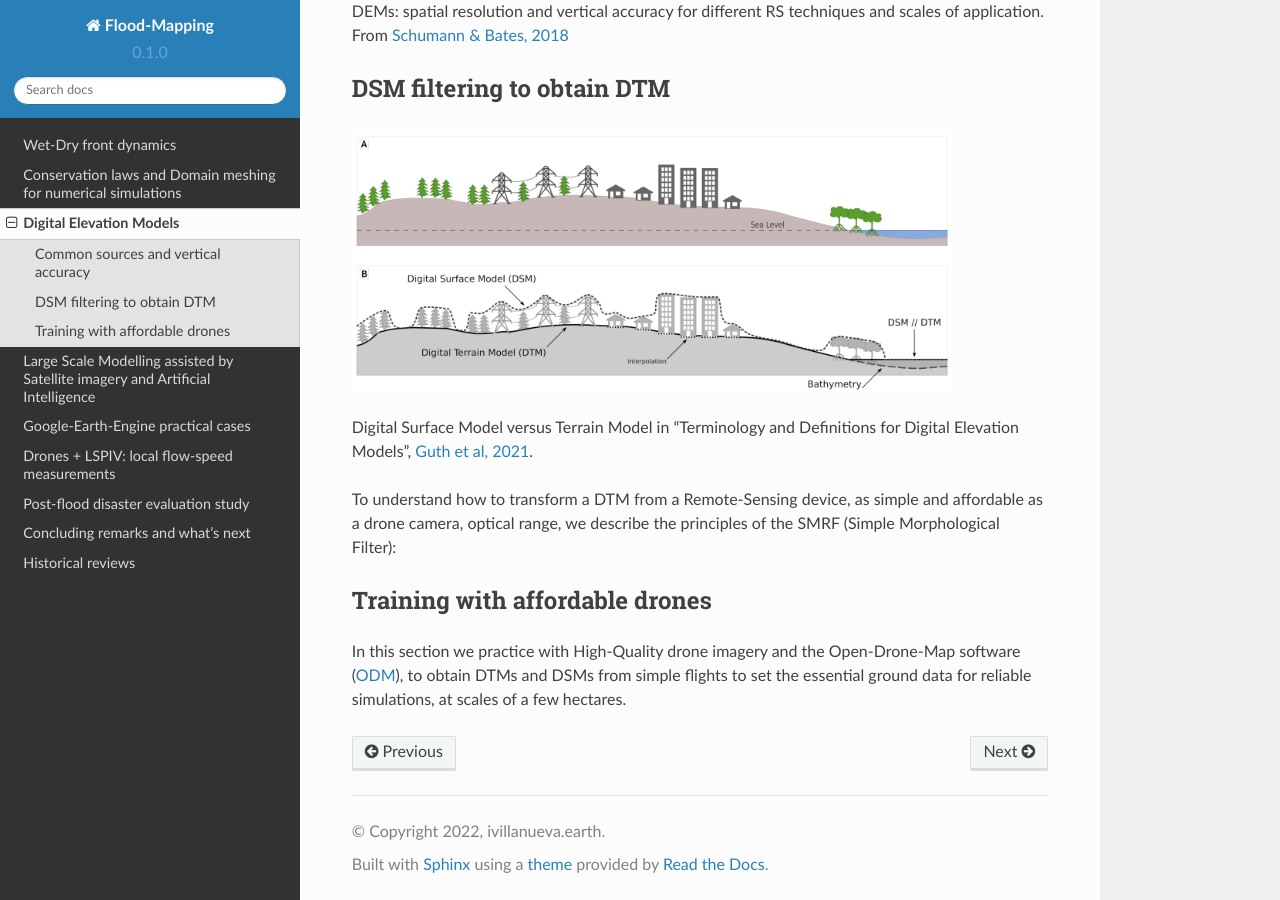
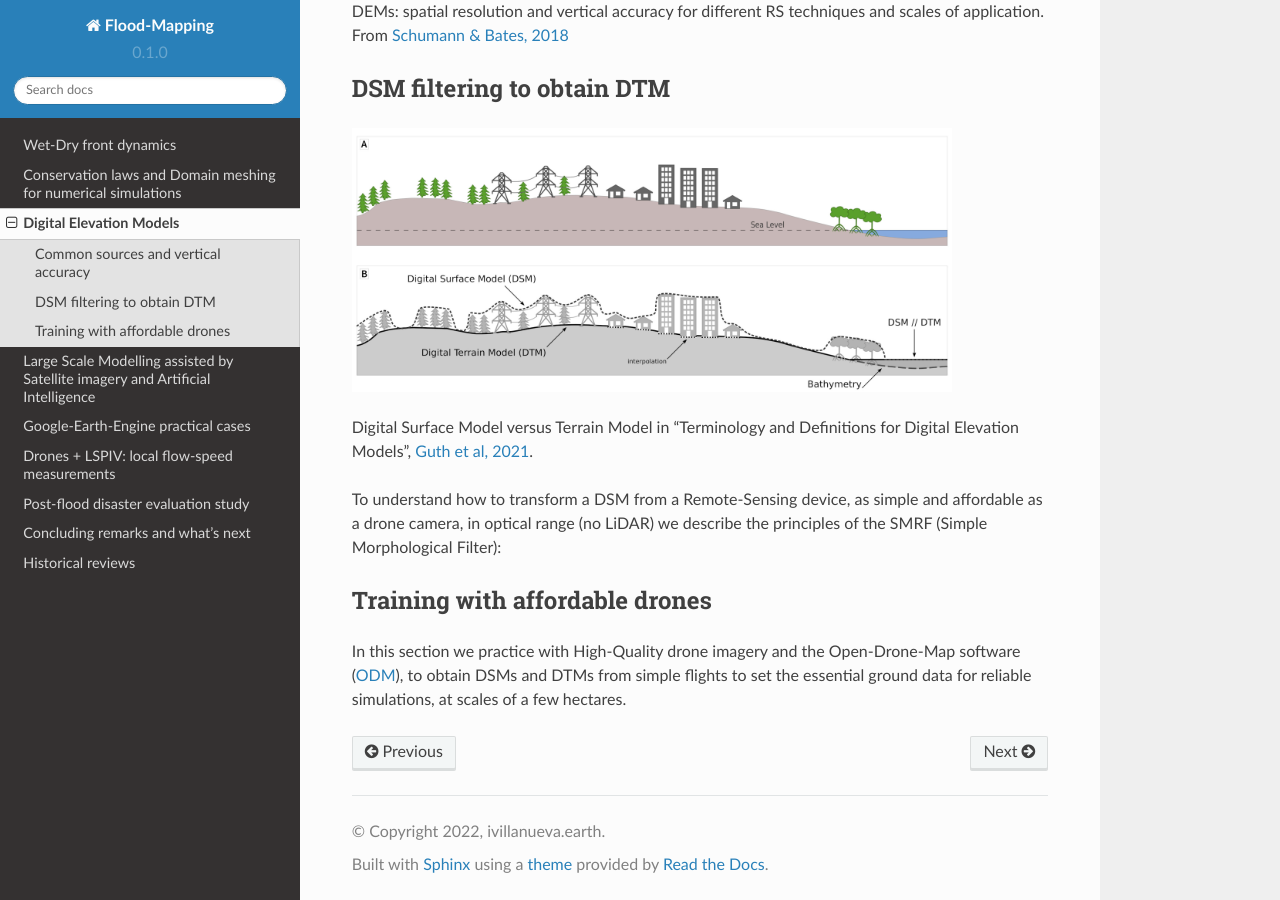
Before and after one commit to ivillamadrid/FloodMapping, a Sphinx documentation site: the page built from docs/source/dem.rst, in a window 1280 px wide and 900 px high, scrolled down 537 px. Built offline with Sphinx 7.4.7 and the Read the Docs theme 2.0.0, drawn with Linux system fonts in a browser that asks for light colours.

Commit message:
Update dem.rst

```diff
--- a/docs/source/dem.rst
+++ b/docs/source/dem.rst
@@ -27,7 +27,7 @@ Digital Surface Model versus Terrain Model in "Terminology and Definitions for D
 
 .. _Guth et al, 2021: https://doi.org/10.3390/rs13183581
 
-To understand how to transform a DTM from a Remote-Sensing device, as simple and affordable as a drone camera, optical range,
+To understand how to transform a DSM from a Remote-Sensing device, as simple and affordable as a drone camera, in optical range (no LiDAR)
 we describe the principles of the SMRF (Simple Morphological Filter):
 
 
@@ -35,7 +35,7 @@ we describe the principles of the SMRF (Simple Morphological Filter):
 Training with affordable drones
 -------------------------------
 
-In this section we practice with High-Quality drone imagery and the Open-Drone-Map software (`ODM`_), to obtain DTMs and DSMs from simple flights to
+In this section we practice with High-Quality drone imagery and the Open-Drone-Map software (`ODM`_), to obtain DSMs and DTMs from simple flights to
 set the essential ground data for reliable simulations, at scales of a few hectares.
 
 .. _ODM: https://opendronemap.org/'
```
